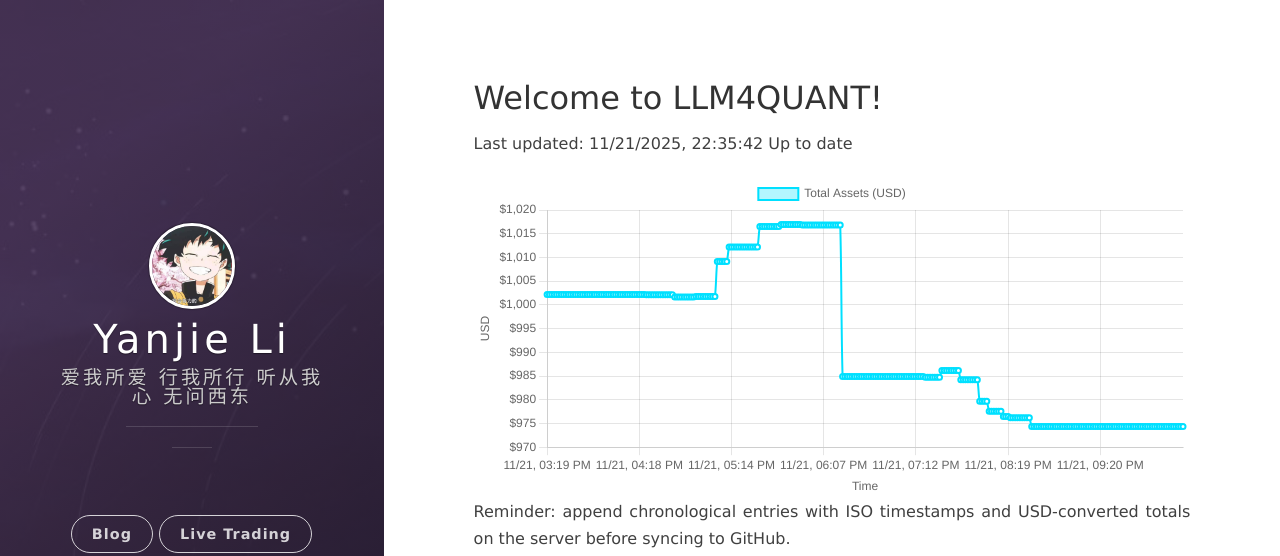
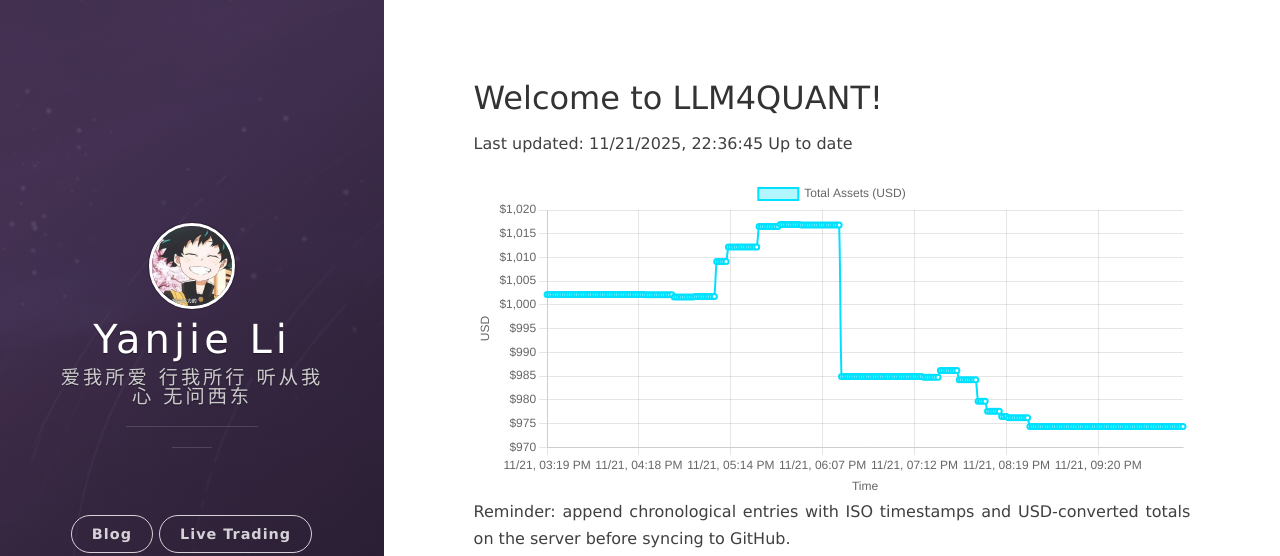
Before and after one commit to leeyegy/leeyegy.github.io, a Jekyll site: the page built from live-trading.html, in a window 1280 px wide. Shown: the top 556 px of the page. Built offline with Jekyll 4.4.1, drawn with Linux system fonts in a browser that asks for light colours; nearby versions of some CDN libraries.

Commit message:
AccountMonitor: update balance history 2025-11-22T06:36:45+08:00

```diff
--- a/assets/data/binance/balance-history.json
+++ b/assets/data/binance/balance-history.json
@@ -1,5 +1,5 @@
 {
-  "generatedAt": "2025-11-22T06:35:42+08:00",
+  "generatedAt": "2025-11-22T06:36:45+08:00",
   "asset": "total_usd_value",
   "history": [
     {
@@ -1081,6 +1081,10 @@
     {
       "timestamp": "2025-11-22T06:35:42+08:00",
       "totalUsd": 974.36593718
+    },
+    {
+      "timestamp": "2025-11-22T06:36:45+08:00",
+      "totalUsd": 974.36593718
     }
   ]
 }
```
